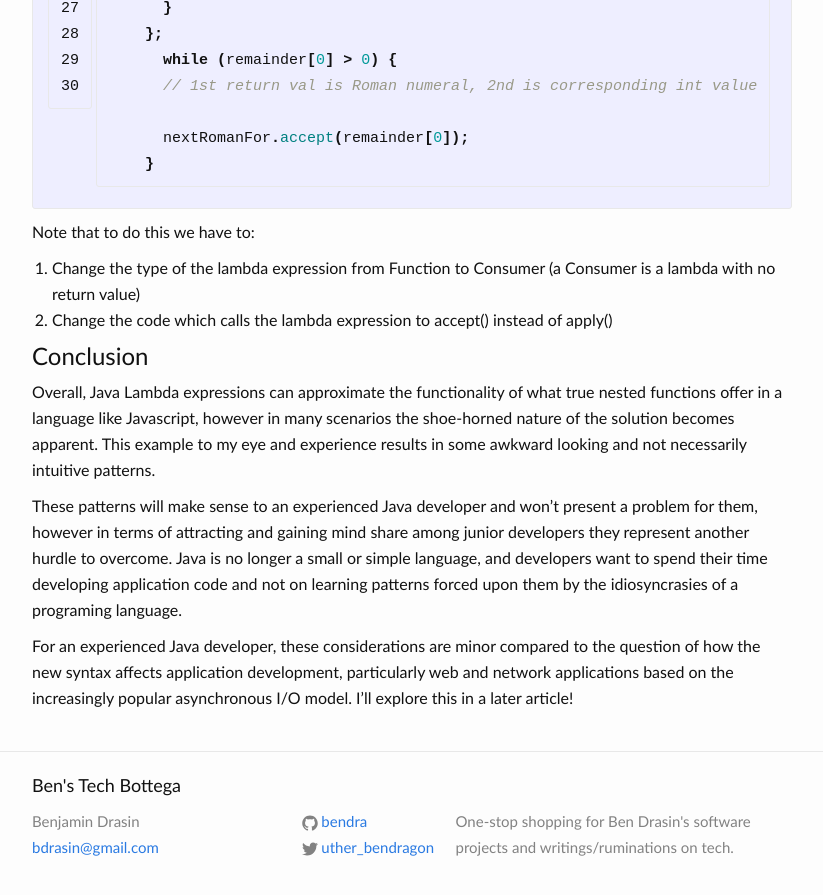
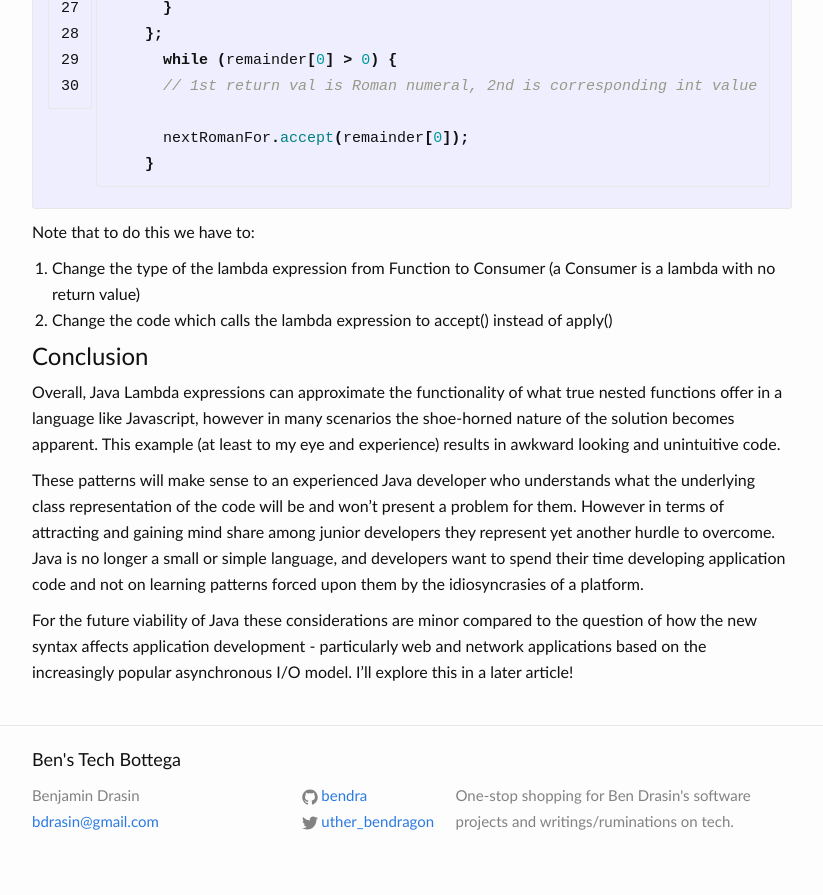
Before and after one commit to bendra/bendra.github.io, a Jekyll site: the page built from _posts/2014-10-01-java-lambda-nested-functions.markdown, in a window 1280 px wide and 900 px high, scrolled down 7423 px. Shown: the top 895 px of the window, without its empty margins (228-1051 px from the left). Built offline with Jekyll 4.4.1, drawn with Linux system fonts in a browser that asks for light colours; after the commit the page ends 8297 px from its top, so only the background shows below that.

Commit message:
Update 2014-10-01-java-lambda-nested-functions.markdown

```diff
--- a/_posts/2014-10-01-java-lambda-nested-functions.markdown
+++ b/_posts/2014-10-01-java-lambda-nested-functions.markdown
@@ -263,10 +263,10 @@ Note that to do this we have to:
 
 #Conclusion
 
-Overall, Java Lambda expressions can approximate the functionality of what true nested functions offer in a language like Javascript, however in many scenarios the shoe-horned nature of the solution becomes apparent.  This example to my eye and experience results in some awkward looking and not necessarily intuitive patterns.
+Overall, Java Lambda expressions can approximate the functionality of what true nested functions offer in a language like Javascript, however in many scenarios the shoe-horned nature of the solution becomes apparent.  This example (at least to my eye and experience) results in awkward looking and unintuitive code.
 
-These patterns will make sense to an experienced Java developer and won't present a problem for them,  however in terms of attracting and gaining mind share among junior developers they represent another hurdle to overcome.  Java is no longer a small or simple language, and developers want to spend their time developing application code and not on learning patterns forced upon them by the idiosyncrasies of a programing language.
+These patterns will make sense to an experienced Java developer who understands what the underlying class representation of the code will be and won't present a problem for them.  However in terms of attracting and gaining mind share among junior developers they represent yet another hurdle to overcome.  Java is no longer a small or simple language, and developers want to spend their time developing application code and not on learning patterns forced upon them by the idiosyncrasies of a platform.
 
-For an experienced Java developer, these considerations are minor compared to the question of how the new syntax affects application development, particularly web and network applications based on the increasingly popular asynchronous I/O model.  I'll explore this in a later article!
+For the future viability of Java these considerations are minor compared to the question of how the new syntax affects application development - particularly web and network applications based on the increasingly popular asynchronous I/O model.  I'll explore this in a later article!
 
 [scala-post]: https://groups.google.com/forum/#!topic/scala-language/7_c2VpHexEM
```
